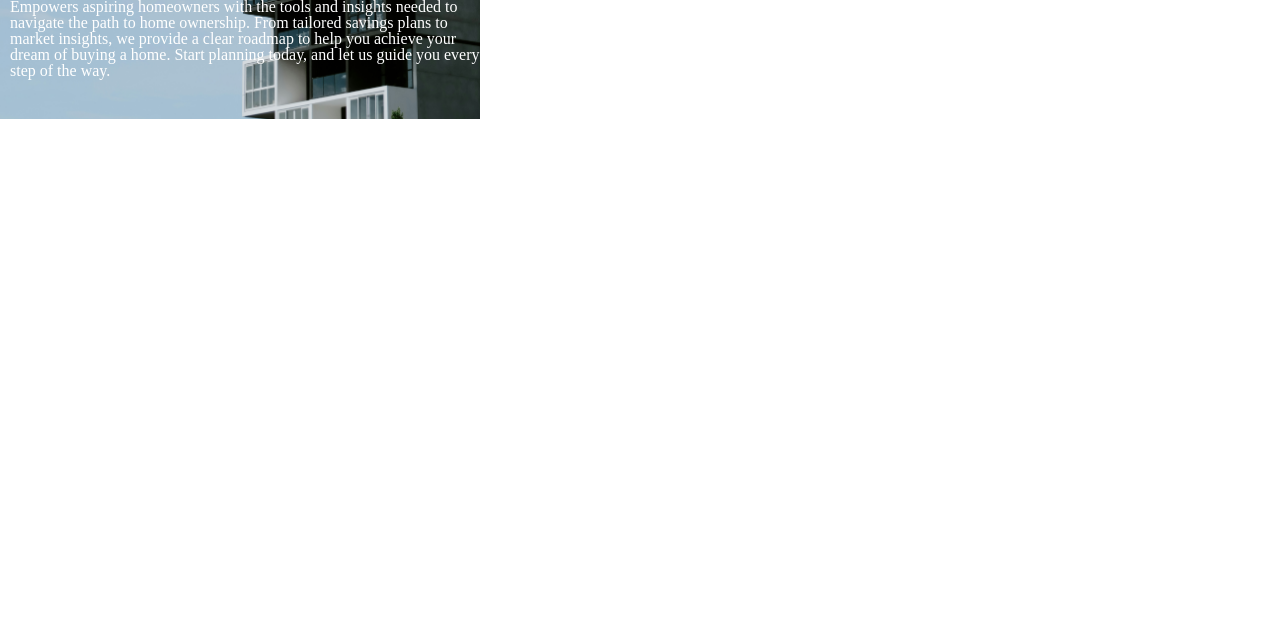
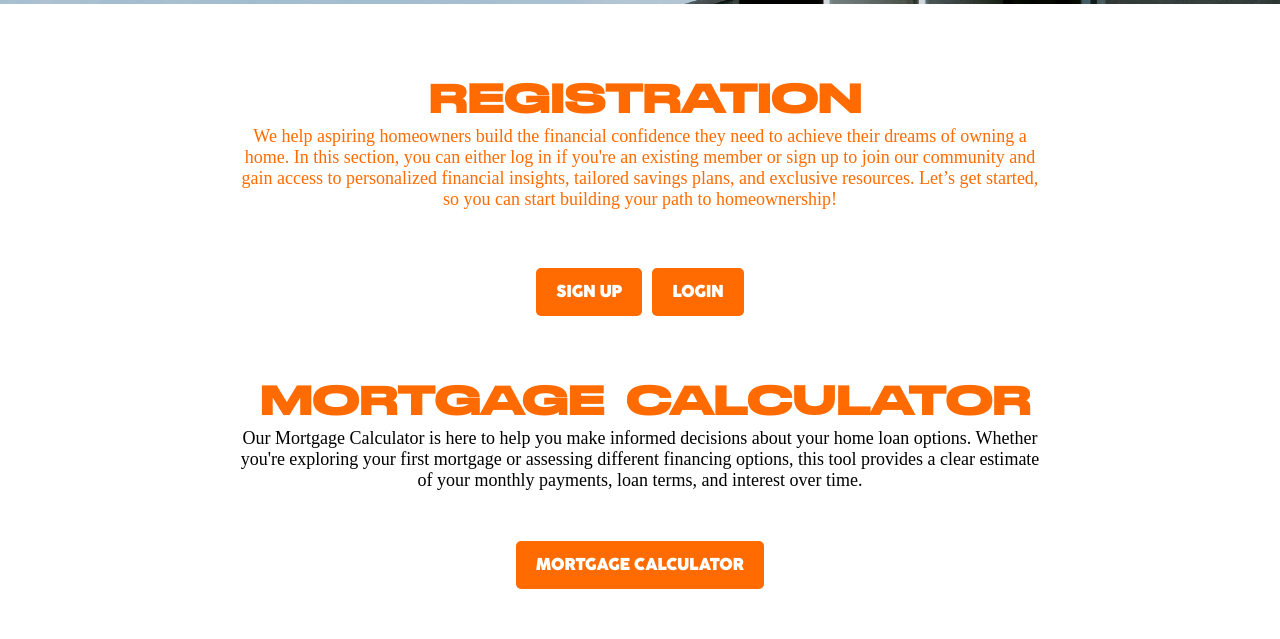
Before and after one commit to ujesh-sakariya/BrickByBalance, a Flask app: template templates/homepage.html in a window 1280 px wide. Shown: the part 422-1061 px from the top of the page. Before the commit the page ends 541 px from the top, so only its background shows below. Run offline with Flask 3, Linux system fonts and the light colour scheme; the template is opened without the code that fills it, so the values that code supplies are empty.

Commit message:
Homepage extensions

```diff
--- a/static/style.css
+++ b/static/style.css
@@ -114,9 +106,67 @@ p{
   font-size: 16px;
   line-height: 1;
   margin-bottom: 20px;
+  color: white;
   /*margin-left: -150px;*/
 }
 
+#registration-section {
+  background-size: cover;
+  background-position: center;
+  text-align: center;
+  padding: 50px 20px; /* Adjust padding as needed */
+  color: black;
+  display: flex;
+  flex-direction: column;
+  align-items: center;
+  margin-bottom: -60px;
+}
+
+#registration-section, #mortgage-section h1 {
+  font-size: 40px;
+  text-align: center;
+  color: #FF6B01;
+}
+
+#registration-section p {
+  font-size: 18px;
+  margin: 20px 10; /* Add margin below the paragraph */
+  max-width: 800px; /* Set the maximum width of the text content */
+  margin-top: 40px;
+}
+
+#signup-button, #login-button, .btn-primary, #mortgage-button {
+  display: inline-block;
+  font-size: 16px;
+  text-decoration: none;
+  flex-direction: row;
+  padding: 15px 20px;
+  color: #fff;
+  background-color: #FF6B01; /* Choose a button color */
+  border-radius: 5px;
+  transition: background-color 0.3s ease;
+  font-family: "Coco";
+}
+
+#signup-button:hover, #login-button:hover, #mortgage-button:hover {
+  background-color: #000000; /* Adjust hover color */
+}
+
+#mortgage-section {
+  text-align: center;
+  padding: 50px 0; /* Adjust padding as needed */
+  color: black;
+  display: flex;
+  flex-direction: column;
+  align-items: center;
+}
+
+#mortgage-section p {
+  font-size: 18px;
+  margin: 20px 10; /* Add margin below the paragraph */
+  max-width: 800px; /* Set the maximum width of the text content */
+  margin-top: 40px;
+}
 
 /*FORMS FOR LOGIN AND REGISTER PAGE*/
 .login-title {
--- a/templates/homepage.html
+++ b/templates/homepage.html
@@ -5,8 +5,6 @@
 {% endblock %}
 
 {% block main %}
-<div id="main-content" class="flex-container">
-    <!-- Left Side: Main Menu Content -->
     <div id="main-menu" style="background-image:url(../static/background.jpg);">
         <div class="container">
             <div class="row">
@@ -20,30 +18,24 @@
         </div>
     </div>
 
-    <!-- Right Side: Pyramid Scene
-    <div class="scene">
-        <div class="floor"></div>
-        <div class="pyramid bottom">
-            <div></div><div></div><div></div><div></div>
-        </div>
-        <div class="pyramid top">
-            <div></div><div></div><div></div><div></div>
-        </div>
-    </div>
-</div>
--->
-
 <!-- Section for registration / login -->
-{% if not user %}
-<div class="content-block" id="registration-section" style="background-image: url(../static/images/bg1.png);">
+<div class="content-block" id="registration-section">
   <h1>REGISTRATION</h1>
-  <p>Discover the power of Tour-Ment, your all-in-one tournament organization tool. Manage all your tournaments in one place whatever their structures and matches formats. Decide how players participate in your tournaments. Showcase your tournament activities through a dedicated site, Tour-Ment makes it all possible.</p>
+  <p>We help aspiring homeowners build the financial confidence they need to achieve their dreams of owning a home. In this section, you can either log in if you're an existing member or sign up to join our community and gain access to personalized financial insights, tailored savings plans, and exclusive resources. Let’s get started, so you can start building your path to homeownership!</p>
   <div class="buttons-registration">
   <a href="/sign-up" id="signup-button">SIGN UP</a>
   <a href="/login" id="login-button">LOGIN</a>
   </div>
 </div>
-{% endif %}
+
+<!--Section for Mortgage Calculator-->
+<div class="content-block" id="mortgage-section">
+  <h1>MORTGAGE CALCULATOR</h1>
+  <p>Our Mortgage Calculator is here to help you make informed decisions about your home loan options. Whether you're exploring your first mortgage or assessing different financing options, this tool provides a clear estimate of your monthly payments, loan terms, and interest over time.</p>
+  <div class="buttons-registration">
+  <a href="/mortgageCalculator.html" id="mortgage-button">MORTGAGE CALCULATOR</a>
+  </div>
+</div>
 
 
 
```
Also changed, not shown: other parts of static/style.css (+3 -33 lines).
